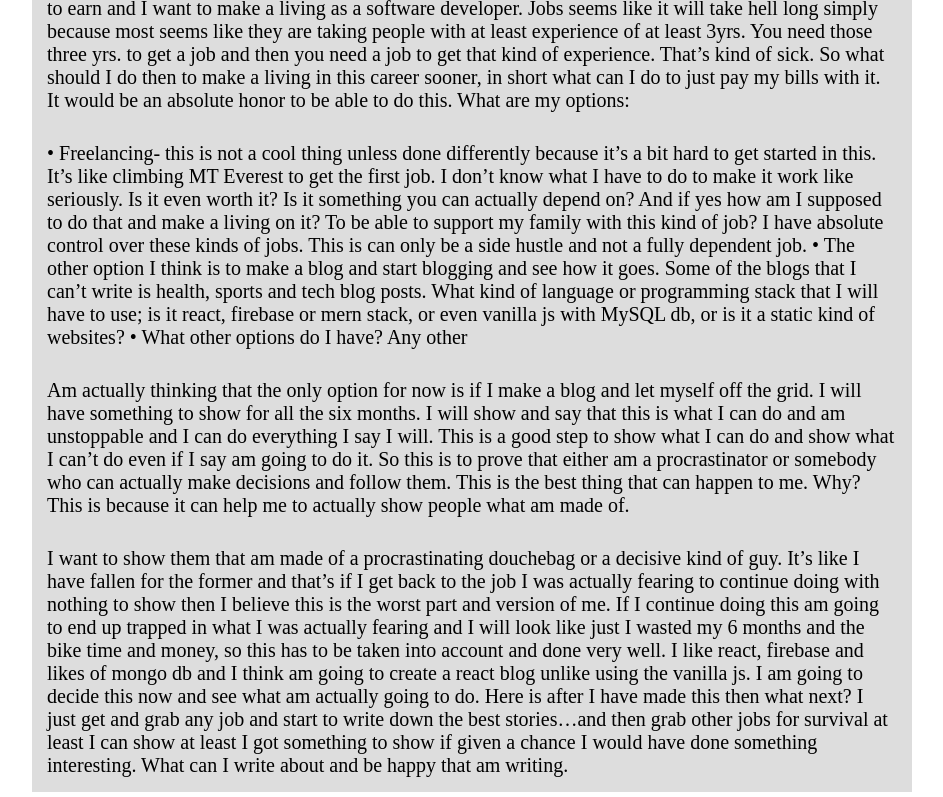
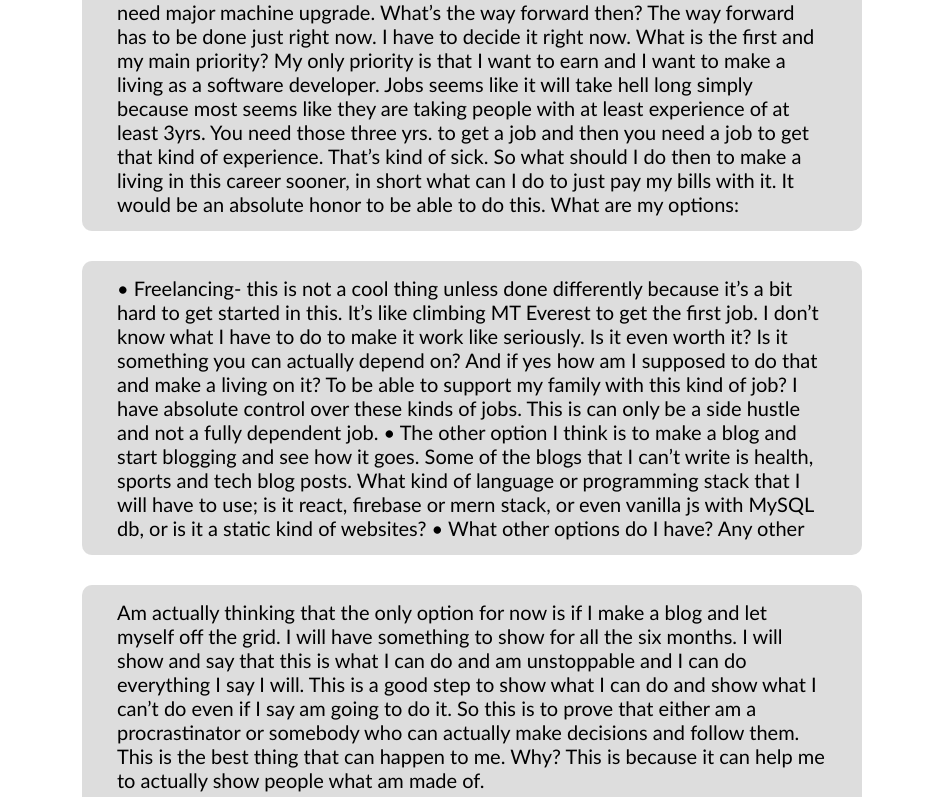
Before and after one commit to sirben181/web-reactv1, a React (Create React App) app: page /blog in a window 1280 px wide. Shown: the part 300-1097 px from the top of the page, without its empty margins (168-1111 px from the left). Built offline with nearby package versions, Linux system fonts and the light colour scheme.

Commit message:
here u go

```diff
--- a/src/pages/Blog.js
+++ b/src/pages/Blog.js
@@ -5,25 +5,33 @@ const Blog = () => {
     return (
         <div className="blog_container">
             <div className="blog_wrapper">
-             <h1>Hell here is the blog</h1>
+              <h1>Hell here is the blog</h1>
+             <div className="blog_page1 blog_content">
+
              <p>I wanted to be a teacher on YouTube teaching how to code, and I got the screen play recorder obs and I have net and started doing it but the machine am using can’t handle all this at the same time. So I have to come up with a different option and different things to do. At least for now it seems impossible because I need major machine upgrade.
-What’s the way forward then? The way forward has to be done just right now. I have to decide it right now. What is the first and my main priority? My only priority is that I want to earn and I want to make a living as a software developer. Jobs seems like it will take hell long simply because most seems like they are taking people with at least experience of at least 3yrs.
-You need those three yrs. to get a job and then you need a job to get that kind of experience. That’s kind of sick. So what should I do then to make a living in this career sooner, in short what can I do to just pay my bills with it. It would be an absolute honor to be able to do this.
+               What’s the way forward then? The way forward has to be done just right now. I have to decide it right now. What is the first and my main priority? My only priority is that I want to earn and I want to make a living as a software developer. Jobs seems like it will take hell long simply because most seems like they are taking people with at least experience of at least 3yrs.
+        You need those three yrs. to get a job and then you need a job to get that kind of experience. That’s kind of sick. So what should I do then to make a living in this career sooner, in short what can I do to just pay my bills with it. It would be an absolute honor to be able to do this.
 What are my options:
-</p>
+       </p>
+   </div>
+<div className="blog_page2 blog_content">
 <p>
 •	 Freelancing- this is not a cool thing unless done differently because it’s a bit hard to get started in this. It’s like climbing MT Everest to get the first job. I don’t know what I have to do to make it work like seriously.
 Is it even worth it? Is it something you can actually depend on? And if yes how am I supposed to do that and make a living on it? To be able to support my family with this kind of job? I have absolute control over these kinds of jobs. This is can only be a side hustle and not a fully dependent job.
 •	The other option I think is to make a blog and start blogging and see how it goes. Some of the blogs that I can’t write is health, sports and tech blog posts. What kind of language or programming stack that I will have to use; is it react, firebase or mern stack, or even vanilla js with MySQL db, or is it a static kind of websites?
 •	What other options do I have? Any other</p>
+</div>
+<div className="blog_page2 blog_content">
+
 <p>Am actually thinking that the only option for now is if I make a blog and let myself off the grid. I will have something to show for all the six months. I will show and say that this is what I can do and am unstoppable and I can do everything I say I will. This is a good step to show what I can do and show what I can’t do even if I say am going to do it. So this is to prove that either am a procrastinator or somebody who can actually make decisions and follow them.
 This is the best thing that can happen to me. Why? This is because it can help me to actually show people what am made of.</p>
+</div>
+<div className="blog_page3 blog_content">
 <p> I want to show them that am made of a procrastinating douchebag or a decisive kind of guy. It’s like I have fallen for the former and that’s if I get back to the job I was actually fearing to continue doing with nothing to show then I believe this is the worst part and version of me. If I continue doing this am going to end up trapped in what I was actually fearing and I will look like just I wasted my 6 months and the bike time and money, so this has to be taken into account and done very well.
 I like react, firebase and likes of mongo db and I think am going to create a react blog unlike using the vanilla js. I am going to decide this now and see what am actually going to do. Here is after I have made this then what next?
 I just get and grab any job and start to write down the best stories…and then grab other jobs for survival at least I can show at least I got something to show if given a chance I would have done something interesting.
- What can I write about and be happy that am writing.
-
-</p>
+ What can I write about and be happy that am writing.</p>
+                </div>
            </div>
         </div>
     )
--- a/src/pages/blog.css
+++ b/src/pages/blog.css
@@ -3,14 +3,18 @@
     padding:50px;
 margin-left:100px;
 margin-right:100px;
-min-height:100vh;
+min-height:50vh;
 height:auto;
 /* width:100%; */
 height:auto;}
 .blog_wrapper{
-background:#ddd;
+
+font-family: 'Gill Sans', 'Gill Sans MT', Calibri, 'Trebuchet MS', sans-serif;
 margin-right:50px;
+padding-right:50px;
+padding-left:50px;
 margin-left:50px;
+
 
 }
 
@@ -19,5 +23,9 @@ margin-left:50px;
 }
 .blog_wrapper p{
     font-size:20px;
+    margin:20px;
     padding:15px;
 }
+.blog_content{margin-bottom:30px;
+    background:#ddd;
+    border-radius:10px;}
```
